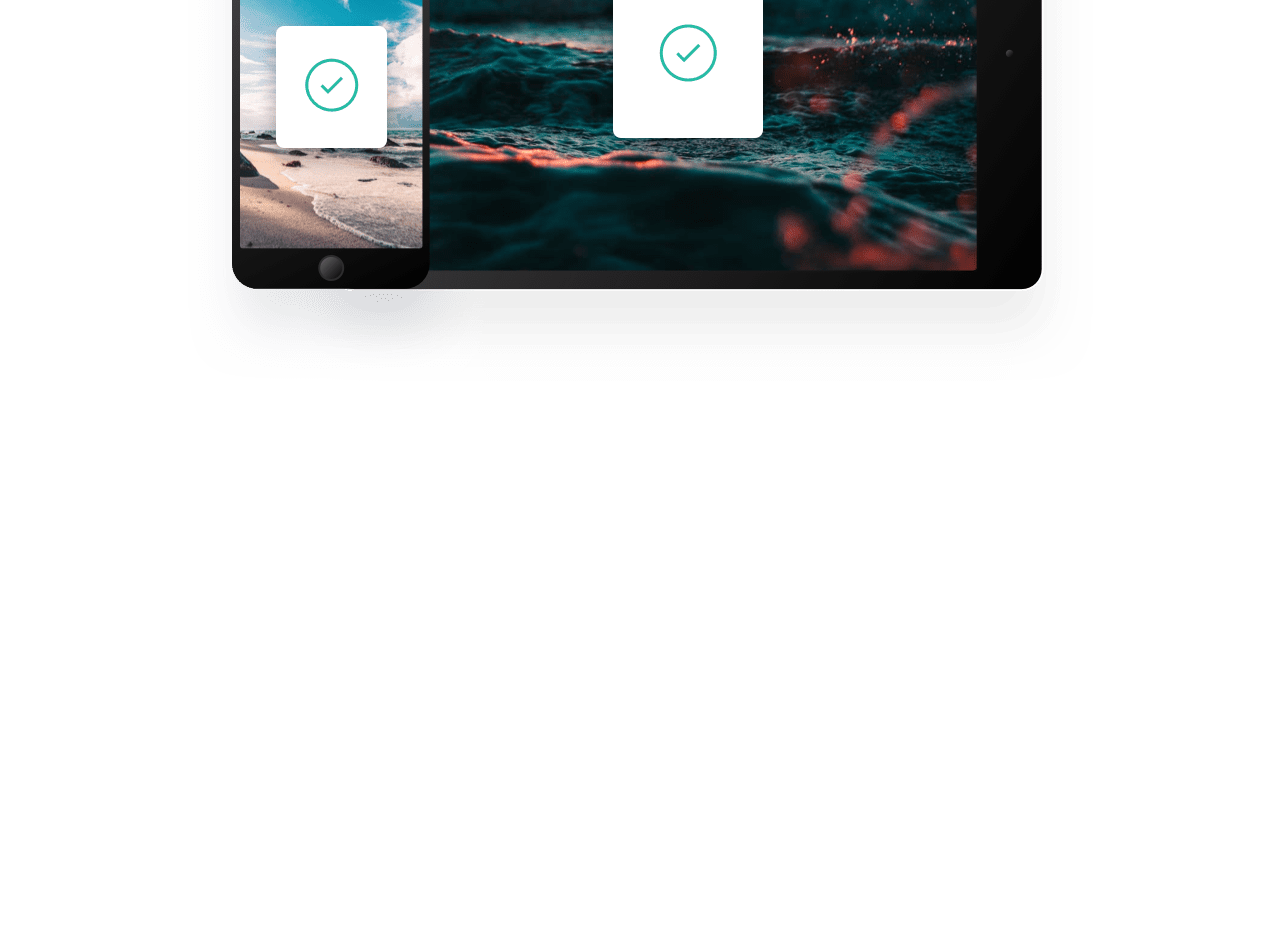
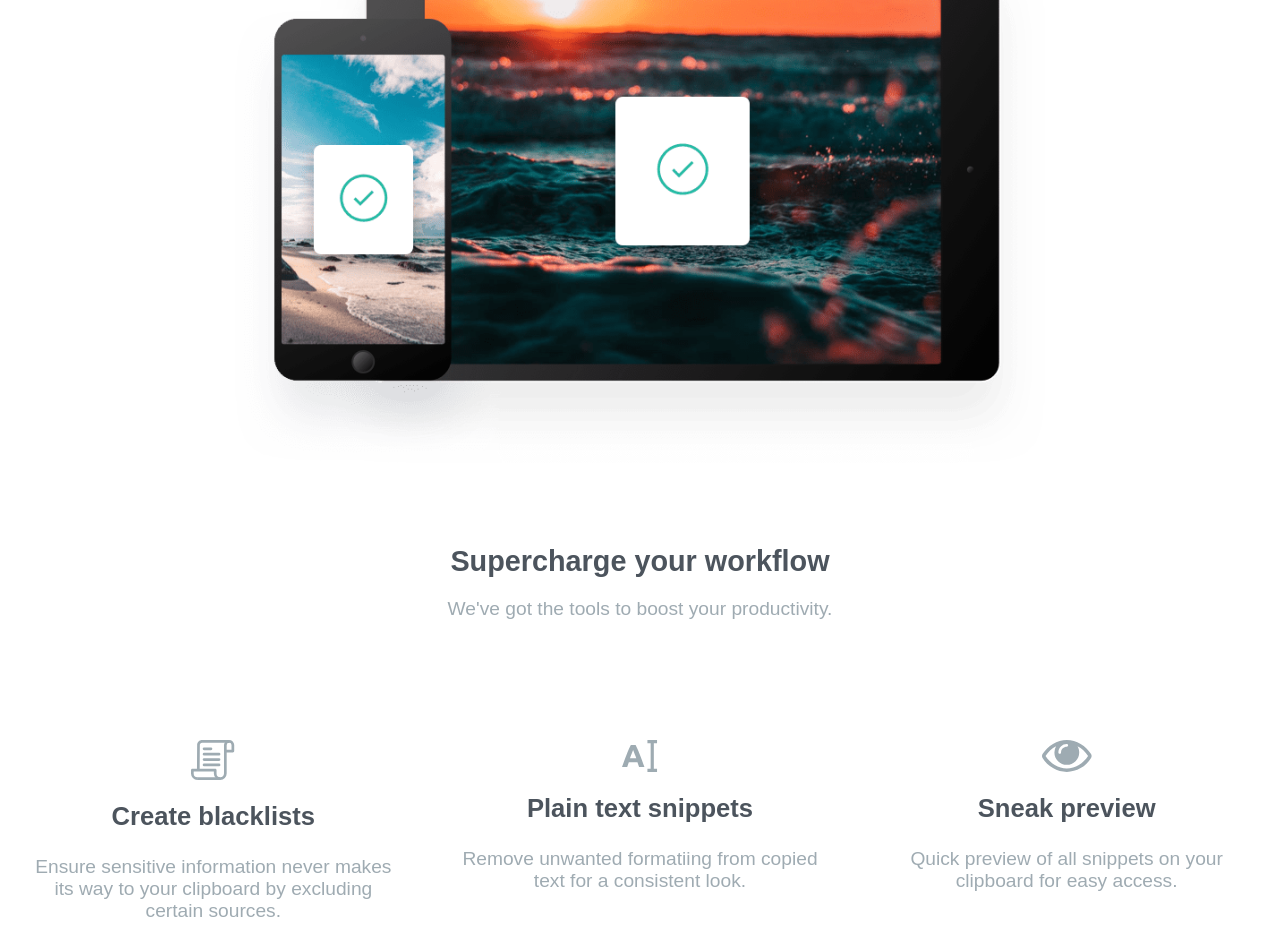
Before and after one commit to waynefox/clipboard-landing-page, a plain HTML site: page index.html in a window 1280 px wide. Shown: the part 1719-2671 px from the top of the page. Before the commit the page ends 2102 px from the top, so only its background shows below. Drawn offline with Linux system fonts and the light colour scheme; a script that the page names is missing; a web font is replaced by a local one.

Commit message:
workflow section done

```diff
--- a/index.html
+++ b/index.html
@@ -69,7 +69,7 @@
       <section class="access">
         <div class="access__heading">
           <h2>Access Clipboard anywhere</h2>
-          <p>
+          <p class="para-width">
             Whether you're on the go, or at your computer, you can access all
             your Clipboard snippets in a few simple clicks.
           </p>
@@ -78,6 +78,62 @@
           </div>
         </div>
       </section>
+      <section class="workflow">
+        <div class="workflow__heading">
+          <h2>Supercharge your workflow</h2>
+          <p class="para-width">
+            We've got the tools to boost your productivity.
+          </p>
+        </div>
+        <div class="workflow__tools">
+          <div class="workflow__tools-box">
+            <svg width="44" height="40" xmlns="http://www.w3.org/2000/svg">
+              <g fill="#9EABB2" fill-rule="nonzero">
+                <path
+                  d="M11.07 0C8.353 0 6.14 2.192 6.14 4.876l-.179 25.278 2.69.02.179-25.289c0-1.21 1.005-2.196 2.24-2.196h27.027V0H11.071z"
+                />
+                <path
+                  d="M38.097 0a5.115 5.115 0 00-5.11 5.11v28.37c0 2.052-1.668 3.72-3.72 3.72a3.725 3.725 0 01-3.72-3.72V30.21c0-.743-.601-1.345-1.344-1.345H1.345C.602 28.864 0 29.466 0 30.21v3.272a6.417 6.417 0 006.41 6.409V37.2a3.724 3.724 0 01-3.72-3.72v-1.927h20.168v1.928a6.417 6.417 0 006.41 6.409 6.417 6.417 0 006.409-6.41V12.46h6.185c.743 0 1.345-.602 1.345-1.345V5.11A5.115 5.115 0 0038.097 0zm2.42 9.77h-4.84V5.11a2.423 2.423 0 012.42-2.42 2.423 2.423 0 012.42 2.42v4.66z"
+                />
+                <path
+                  d="M6.14 37.201h22.813v2.689H6.14zM19.99 7.485h-6.947a1.345 1.345 0 100 2.69h6.947a1.345 1.345 0 100-2.69zM28.057 12.863H13.043a1.345 1.345 0 100 2.69h15.014a1.345 1.345 0 100-2.69zM28.057 18.242H13.043a1.345 1.345 0 100 2.69h15.014a1.344 1.344 0 100-2.69zM28.057 23.62H13.043a1.345 1.345 0 100 2.69h15.014a1.345 1.345 0 100-2.69z"
+                />
+              </g>
+            </svg>
+            <h3>Create blacklists</h3>
+            <p>
+              Ensure sensitive information never makes its way to your clipboard
+              by excluding certain sources.
+            </p>
+          </div>
+          <div class="workflow__tools-box">
+            <svg width="36" height="32" xmlns="http://www.w3.org/2000/svg">
+              <path
+                d="M17.872 14.736a235.39 235.39 0 012.192 5.744c.746 2.027 1.536 4.24 2.368 6.64h-5.344a44.4 44.4 0 00-.784-2.368c-.288-.81-.57-1.632-.848-2.432h-8.64c-.278.8-.56 1.621-.848 2.432a44.4 44.4 0 00-.784 2.368H0a371.54 371.54 0 012.368-6.644 233.104 233.104 0 012.192-5.748 206.71 206.71 0 012.112-5.112c.693-1.61 1.413-3.136 2.16-4.736H13.6c.725 1.6 1.44 3.125 2.144 4.736.704 1.61 1.413 3.328 2.128 5.12zM7.968 18.32h6.303c-.34-.96-.671-1.878-.991-2.752a94.407 94.407 0 00-.912-2.4c-.288-.725-.539-1.365-.752-1.92-.214-.555-.384-.992-.512-1.313-.107.32-.267.758-.48 1.313a1241.872 1241.872 0 00-1.648 4.32c-.331.874-.667 1.792-1.008 2.752zM35.04 3.2h-3.2v25.6h3.2V32h-9.6v-3.2h3.2V3.2h-3.2V0h9.6v3.2z"
+                fill="#9EABB2"
+                fill-rule="nonzero"
+              />
+            </svg>
+            <h3>Plain text snippets</h3>
+            <p>
+              Remove unwanted formatiing from copied text for a consistent look.
+            </p>
+          </div>
+          <div class="workflow__tools-box">
+            <svg width="50" height="32" xmlns="http://www.w3.org/2000/svg">
+              <path
+                d="M49.059 14.072c-2.585-4.227-6.06-7.623-10.424-10.188C34.27 1.318 29.66.035 24.806.035c-4.854 0-9.464 1.283-13.829 3.849C6.612 6.449 3.137 9.845.554 14.072c-.37.646-.554 1.283-.554 1.91 0 .628.185 1.265.554 1.91 2.583 4.227 6.058 7.624 10.423 10.189 4.365 2.565 8.975 3.847 13.83 3.847 4.853 0 9.463-1.277 13.828-3.833 4.365-2.557 7.84-5.957 10.424-10.202.369-.646.553-1.283.553-1.91 0-.628-.184-1.265-.553-1.911zM18.867 6.5c1.652-1.652 3.631-2.478 5.939-2.478.369 0 .683.13.941.388.258.258.388.572.388.941 0 .37-.13.683-.387.941a1.28 1.28 0 01-.942.388c-1.587 0-2.944.563-4.07 1.689-1.126 1.126-1.688 2.482-1.688 4.07 0 .369-.13.683-.388.941a1.28 1.28 0 01-.941.388c-.37 0-.683-.13-.942-.388a1.282 1.282 0 01-.388-.942c0-2.306.827-4.286 2.478-5.938zm17.969 18.522c-3.701 2.242-7.71 3.364-12.03 3.364-4.319 0-8.329-1.121-12.03-3.364-3.7-2.243-6.777-5.256-9.232-9.04 2.805-4.356 6.321-7.614 10.548-9.773a12.099 12.099 0 00-1.689 6.23c0 3.414 1.214 6.334 3.64 8.762 2.428 2.427 5.349 3.64 8.763 3.64 3.415 0 6.335-1.213 8.762-3.64 2.428-2.427 3.641-5.348 3.641-8.763 0-2.233-.563-4.31-1.689-6.229 4.227 2.16 7.743 5.418 10.548 9.773-2.454 3.784-5.532 6.797-9.232 9.04z"
+                fill="#9EABB2"
+                fill-rule="nonzero"
+              />
+            </svg>
+            <h3>Sneak preview</h3>
+            <p>
+              Quick preview of all snippets on your clipboard for easy access.
+            </p>
+          </div>
+        </div>
+      </section>
     </main>
     <script src="./js/main.js"></script>
   </body>
--- a/scss/styles.scss
+++ b/scss/styles.scss
@@ -118,10 +118,42 @@ main {
 }
 .access {
   padding-top: 100px;
-  &access__heading {
+  &__heading {
+    padding: 30px;
+    &h2 {
+    }
+    & p {
+      padding: 20px 0;
+    }
+    & img {
+      width: 100%;
+      max-width: 810px;
+      padding: 50px 0;
+    }
+  }
+}
+.workflow {
+  &__heading {
+    padding-bottom: 70px;
+    & p {
+      padding: 20px 0;
+    }
+  }
+  &__tools {
+    //
+  }
+  &__tools-box {
+    width: 80%;
+    max-width: 380px;
+    margin: 0 auto;
+    padding: 30px 0 30px 0;
+    & h3 {
+      padding: 20px 0 25px 0;
+    }
   }
 }
 
+// large screens
 @media (min-width: 950px) {
   header {
     background-image: url(../img/bg-header-desktop.png);
@@ -170,8 +202,14 @@ main {
   .access {
     padding-top: 75px;
   }
+  .workflow {
+    &__tools {
+      display: flex;
+    }
+  }
 }
 
+// much larger screens
 @media (min-width: 1500px) {
   .access {
     padding-top: 150px;
```
Also changed, not shown: css/styles.css, 1 other file.
